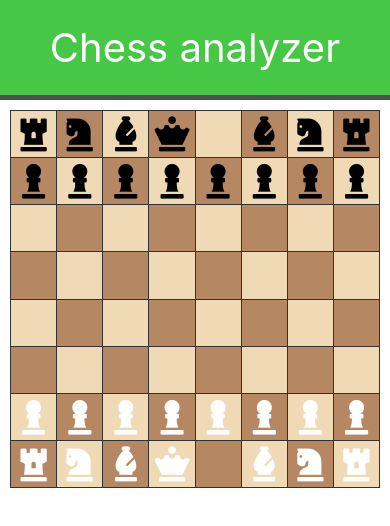
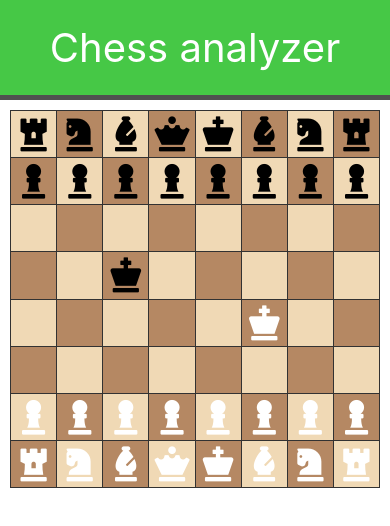
Before and after one commit to Torsteinws/chess-analyzer-app, a React Native app: screen / in a window 390 px wide. Shown: the top 526 px of the page. Built offline with nearby package versions, Linux system fonts and the light colour scheme.

Commit message:
Base move set of the king is implmented

```diff
--- a/components/ChessBoard.js
+++ b/components/ChessBoard.js
@@ -269,24 +269,24 @@ const gridBorders = StyleSheet.create({
 //     )
 // }
 
-const King = ({color}) => {
-    return (
-        <>
-            <Icon name="chess-king" color={color} size={35}/>
-        </>
-    )
-}
+// const King = ({color}) => {
+//     return (
+//         <>
+//             <Icon name="chess-king" color={color} size={35}/>
+//         </>
+//     )
+// }
 
 const defaultPiecePlacement =  () => {
     return [
-        [ new Rook("black"), new Knight("black"), new Bishop("black"), new Queen("black"), null, new Bishop("black"), new Knight("black"), new Rook("black")],
+        [ new Rook("black"), new Knight("black"), new Bishop("black"), new Queen("black"), new King("black"), new Bishop("black"), new Knight("black"), new Rook("black")],
         [ new Pawn("black"), new Pawn("black"), new Pawn("black"), new Pawn("black"), new Pawn("black"), new Pawn("black"), new Pawn("black"), new Pawn("black")],
         [ null, null, null, null, null, null, null, null],
-        [ null, null, null, null, null, null, null, null],
-        [ null, null, null, null, null, null, null, null],
+        [ null, null, new King("black"), null, null, null, null, null],
+        [ null, null, null, null, null, new King("white"), null, null],
         [ null, null, null, null, null, null, null, null],
         [ new Pawn("white"), new Pawn("white"), new Pawn("white"), new Pawn("white"), new Pawn("white"), new Pawn("white"), new Pawn("white"), new Pawn("white")],
-        [ new Rook("white"), new Knight("white"), new Bishop("white"), new Queen("white"), null, new Bishop("white"), new Knight("white"), new Rook("white")]
+        [ new Rook("white"), new Knight("white"), new Bishop("white"), new Queen("white"), new King("white"), new Bishop("white"), new Knight("white"), new Rook("white")]
     ]
 }
 
@@ -605,6 +605,46 @@ class Queen extends ChessPiece{
     }
 }
 
+class King extends ChessPiece{
+    constructor(color){
+        super(color)
+        this.icon = <Icon name="chess-king" color={color} size={35}/>
+    }
+
+    getMoveSet(row, col, board){
+
+        if(row == null || col == null) return [{row: null, col: null}]
+
+        let baseMoves = this.getBaseMoves(row, col, board)
+        // Todo:
+        //  1. Castle moves
+        //  2. Do not allow the king to walk into check
+
+        let moves = [...baseMoves]
+        if(moves.length <= 0){
+            moves = [{row: null, col: null}]
+        }
+        return moves
+    }
+
+    getBaseMoves(row, col, board){
+        let moves = []
+        for(let i = -1; i < 2; i++){
+            for(let j = -1; j < 2; j++){
+                let evalRow = row + i;
+                let evalCol = col + j
+                if( evalRow < 0 || evalCol < 0 || evalRow > 8 || evalCol > 8) continue // if out of bounds
+                let square = {row: evalRow, col: evalCol}
+                let status = this.hitTest(square, board)
+                if(status === squareStatus.foe || status === squareStatus.empty){
+                    moves = [...moves, square]
+                }
+            }
+        }
+        return moves
+    }
+}
+
 const squareStatus = {
     friend: "friend",
     foe: "foe",
```
